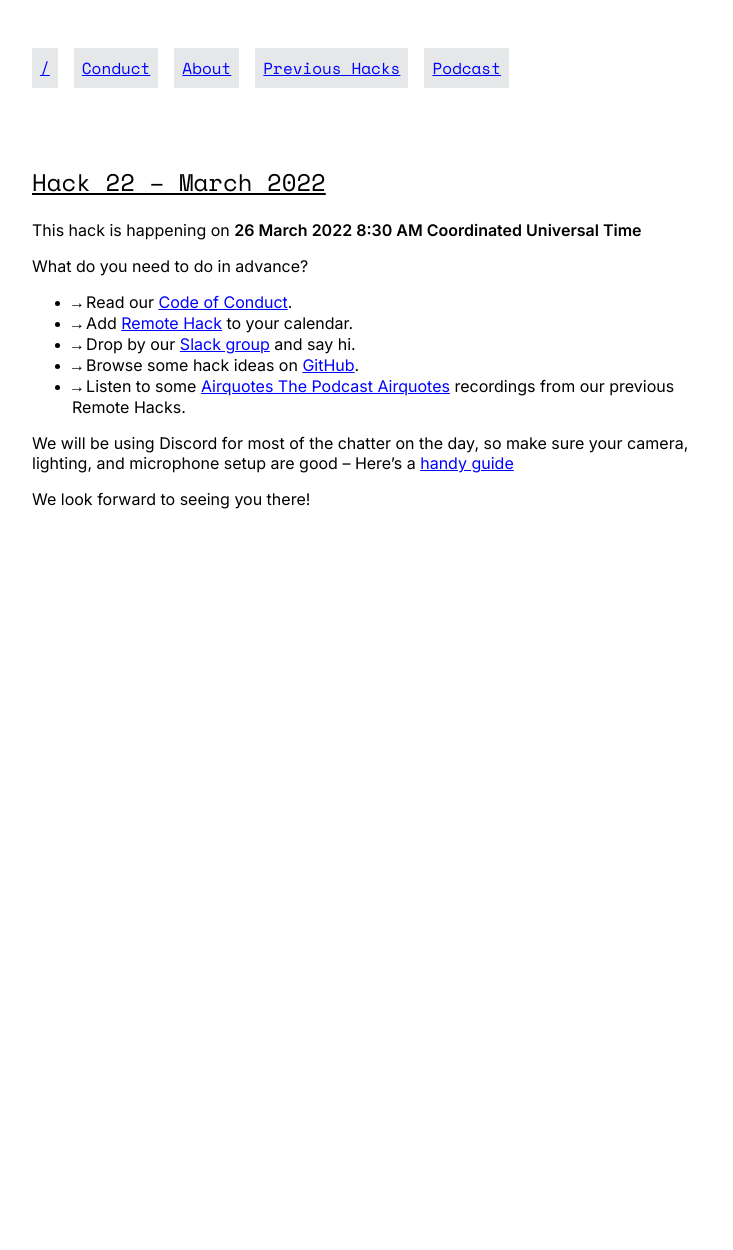
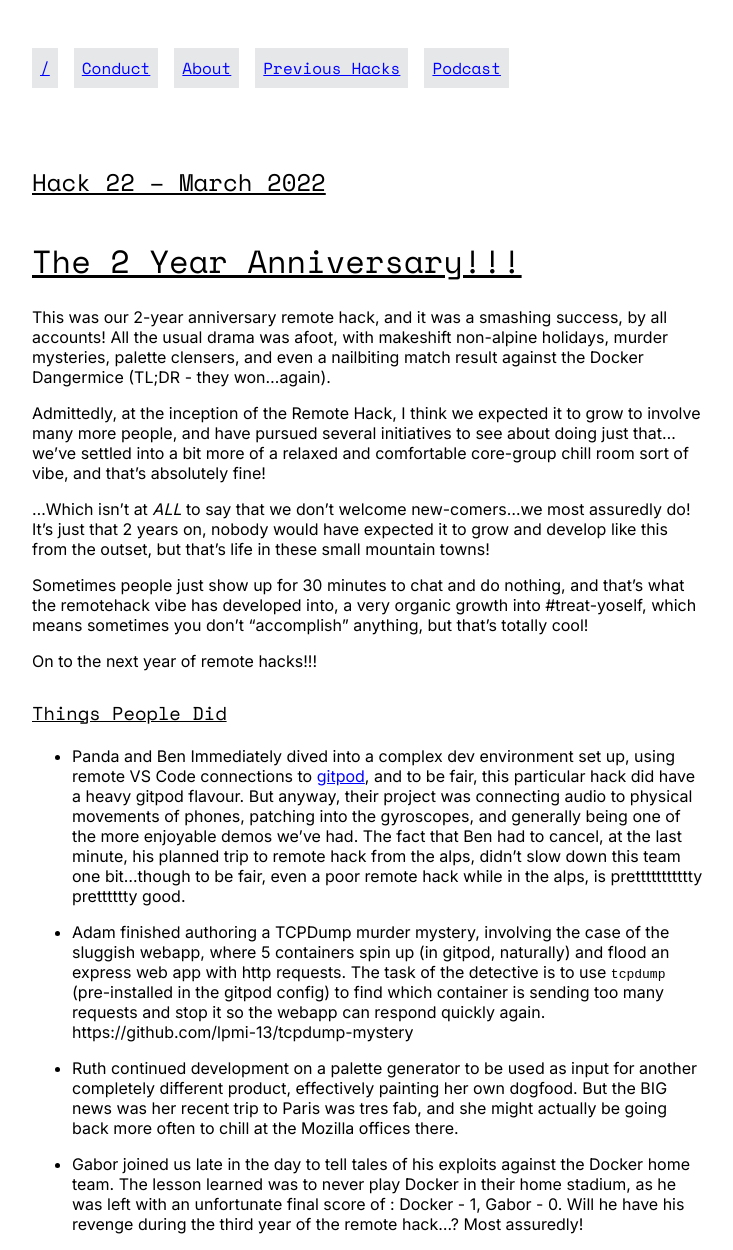
Before and after one commit to remotehack/remotehack.github.io, a Jekyll site: the page built from _hacks/24.md, in a window 1280 px wide. Shown: the whole page, without its empty margins (272-1005 px from the left). Built offline with Jekyll 4.4.1, drawn with Linux system fonts in a browser that asks for light colours; before the commit the page ends 900 px from its top, so only the background shows below that.

Commit message:
add march writeup (#161)
* add march writeup

* Remove notes about photos

```diff
--- a/_hacks/24.md
+++ b/_hacks/24.md
@@ -1,5 +1,27 @@
 ---
 hack_number: 22
 date: 2022-03-26
-happened: false
+happened: true
 ---
+
+# The 2 Year Anniversary!!!
+
+This was our 2-year anniversary remote hack, and it was a smashing success, by all accounts! All the usual drama was afoot, with makeshift non-alpine holidays, murder mysteries, palette clensers, and even a nailbiting match result against the Docker Dangermice (TL;DR - they won...again).
+
+Admittedly, at the inception of the Remote Hack, I think we expected it to grow to involve many more people, and have pursued several initiatives to see about doing just that...we've settled into a bit more of a relaxed and comfortable core-group chill room sort of vibe, and that's absolutely fine!
+
+...Which isn't at _ALL_ to say that we don't welcome new-comers...we most assuredly do! It's just that 2 years on, nobody would have expected it to grow and develop like this from the outset, but that's life in these small mountain towns!
+
+Sometimes people just show up for 30 minutes to chat and do nothing, and that's what the remotehack vibe has developed into, a very organic growth into #treat-yoself, which means sometimes you don't "accomplish" anything, but that's totally cool!
+
+On to the next year of remote hacks!!!
+
+### Things People Did
+
+- Panda and Ben Immediately dived into a complex dev environment set up, using remote VS Code connections to [gitpod](https://www.gitpod.io/docs/), and to be fair, this particular hack did have a heavy gitpod flavour. But anyway, their project was connecting audio to physical movements of phones, patching into the gyroscopes, and generally being one of the more enjoyable demos we've had. The fact that Ben had to cancel, at the last minute, his planned trip to remote hack from the alps, didn't slow down this team one bit...though to be fair, even a poor remote hack while in the alps, is prettttttttttty pretttttty good.
+
+- Adam finished authoring a TCPDump murder mystery, involving the case of the sluggish webapp, where 5 containers spin up (in gitpod, naturally) and flood an express web app with http requests. The task of the detective is to use `tcpdump` (pre-installed in the gitpod config) to find which container is sending too many requests and stop it so the webapp can respond quickly again. https://github.com/lpmi-13/tcpdump-mystery
+
+- Ruth continued development on a palette generator to be used as input for another completely different product, effectively painting her own dogfood. But the BIG news was her recent trip to Paris was tres fab, and she might actually be going back more often to chill at the Mozilla offices there.
+
+- Gabor joined us late in the day to tell tales of his exploits against the Docker home team. The lesson learned was to never play Docker in their home stadium, as he was left with an unfortunate final score of : Docker - 1, Gabor - 0. Will he have his revenge during the third year of the remote hack...? Most assuredly!
```
Also changed, not shown: _hacks/25.md (added, +5 -0 lines).
